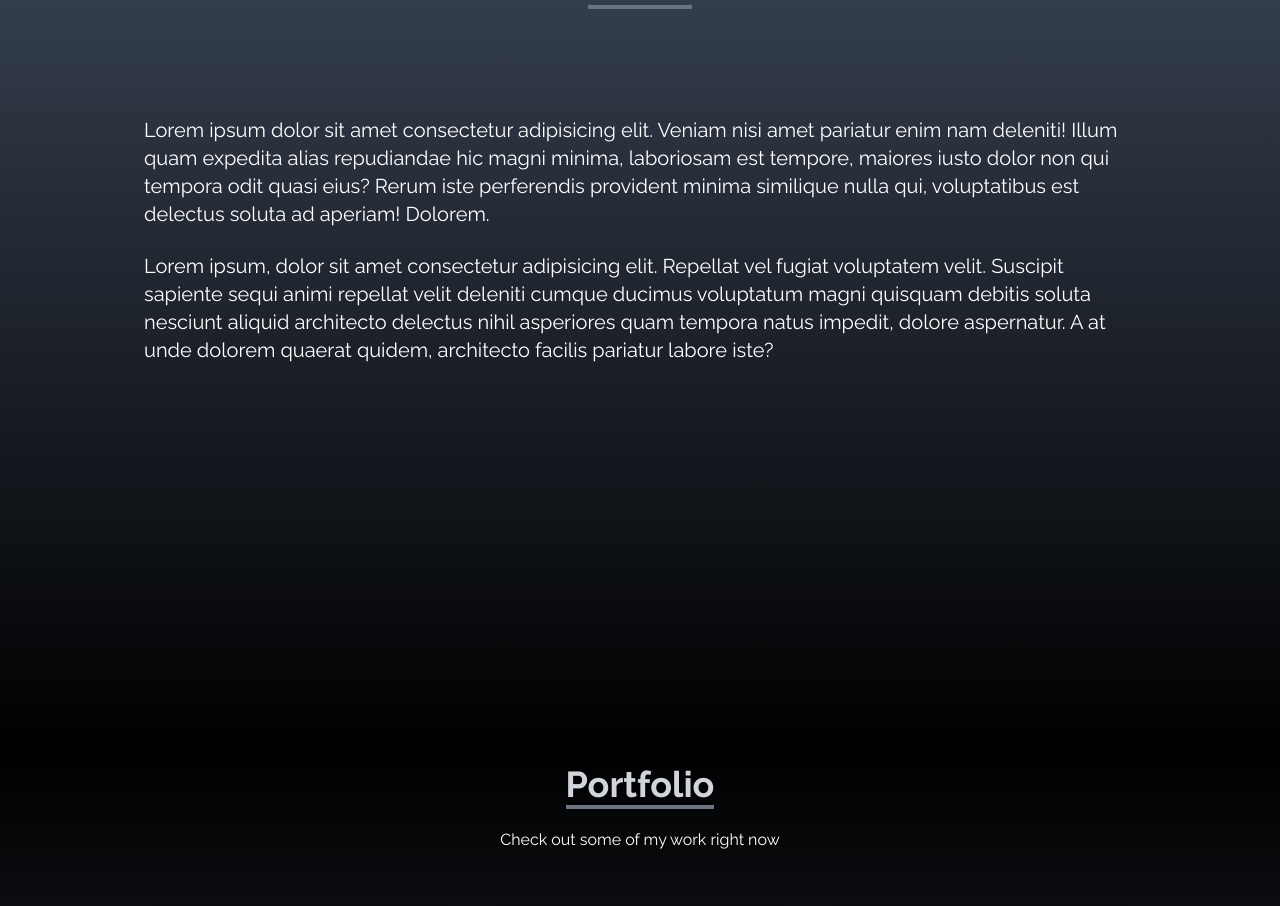
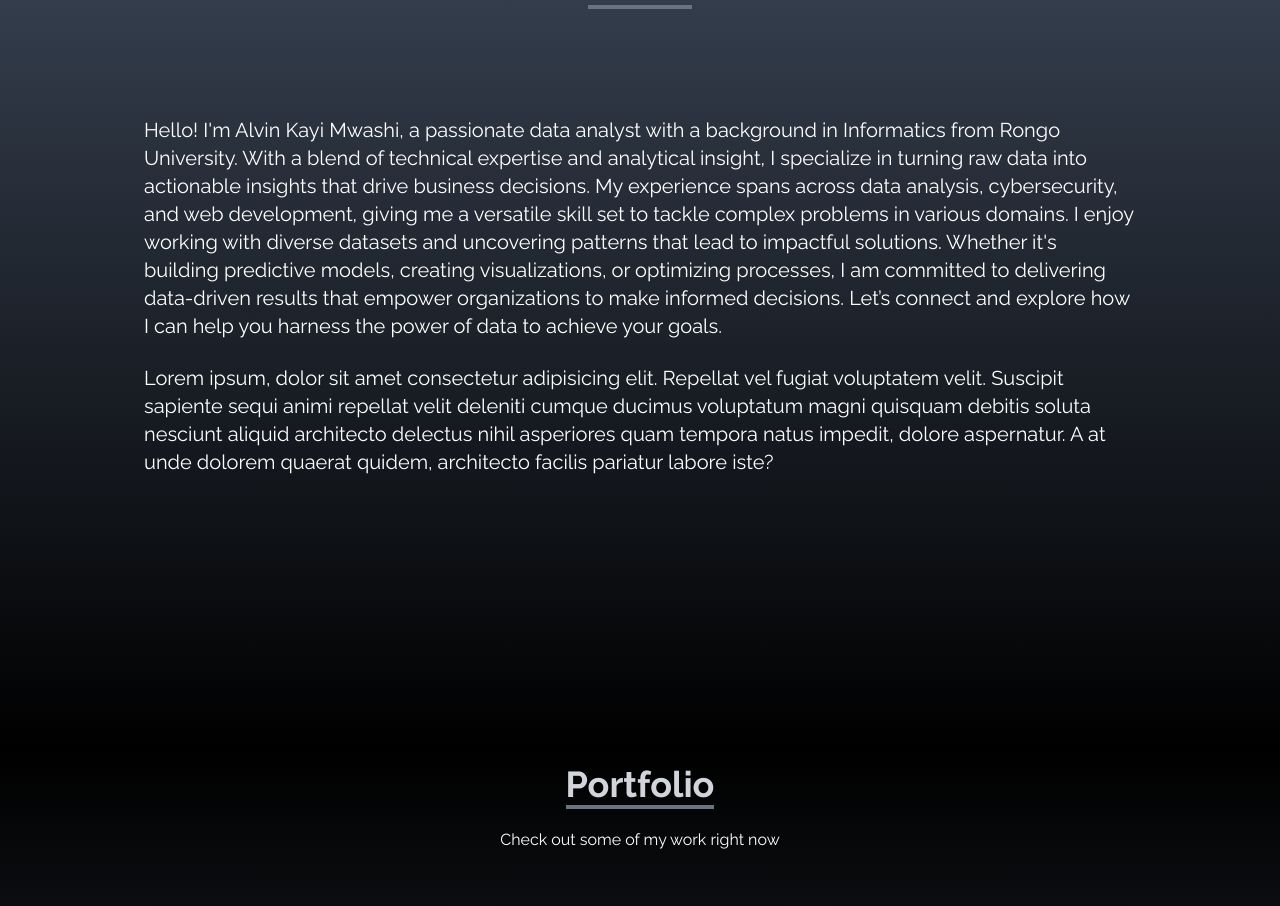
Before and after one commit to kayikalvin/_portfolio, a React (Vite) app: page / in a window 1280 px wide. Shown: the part 852-1758 px from the top of the page. Built offline with nearby package versions, Linux system fonts and the light colour scheme.

Commit message:
Update About.jsx

```diff
--- a/src/components/About.jsx
+++ b/src/components/About.jsx
@@ -8,7 +8,11 @@ const About = () => {
                 <p className='text-4xl text-gray-300 font-bold inline border-b-4 border-gray-500'> About</p>
 
             </div>
-            <p className='text-xl mt-20'>Lorem ipsum dolor sit amet consectetur adipisicing elit. Veniam nisi amet pariatur enim nam deleniti! Illum quam expedita alias repudiandae hic magni minima, laboriosam est tempore, maiores iusto dolor non qui tempora odit quasi eius? Rerum iste perferendis provident minima similique nulla qui, voluptatibus est delectus soluta ad aperiam! Dolorem.</p>
+            <p className='text-xl mt-20'>Hello! I'm Alvin Kayi Mwashi, a passionate data analyst with a background in Informatics from Rongo University. With a blend of technical expertise and analytical insight, I specialize in turning raw data into actionable insights that drive business decisions. My experience spans across data analysis, cybersecurity, and web development, giving me a versatile skill set to tackle complex problems in various domains.
+
+                I enjoy working with diverse datasets and uncovering patterns that lead to impactful solutions. Whether it's building predictive models, creating visualizations, or optimizing processes, I am committed to delivering data-driven results that empower organizations to make informed decisions.
+
+                Let’s connect and explore how I can help you harness the power of data to achieve your goals.</p>
             <br />
             <p className='text-xl'>Lorem ipsum, dolor sit amet consectetur adipisicing elit. Repellat vel fugiat voluptatem velit. Suscipit sapiente sequi animi repellat velit deleniti cumque ducimus voluptatum magni quisquam debitis soluta nesciunt aliquid architecto delectus nihil asperiores quam tempora natus impedit, dolore aspernatur. A at unde dolorem quaerat quidem, architecto facilis pariatur labore iste?</p>
         </div>
```
